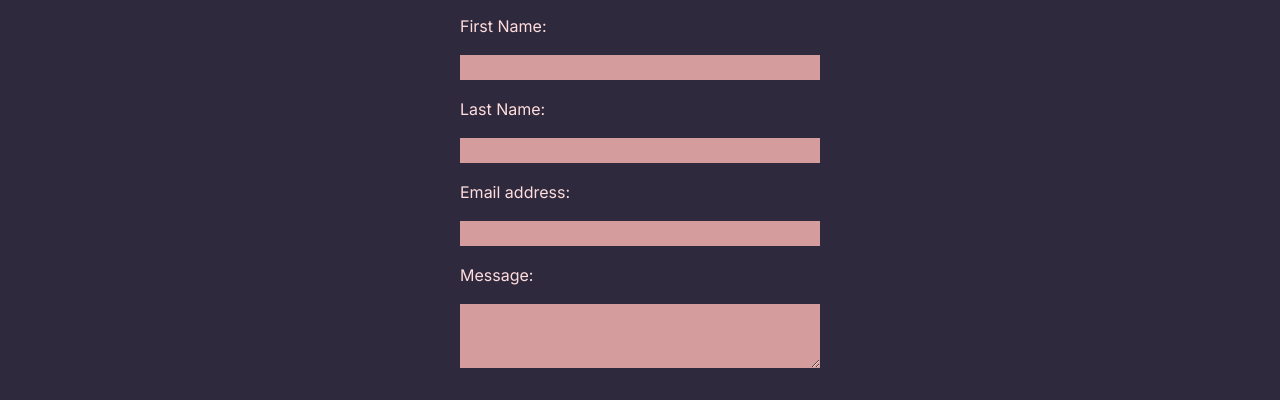
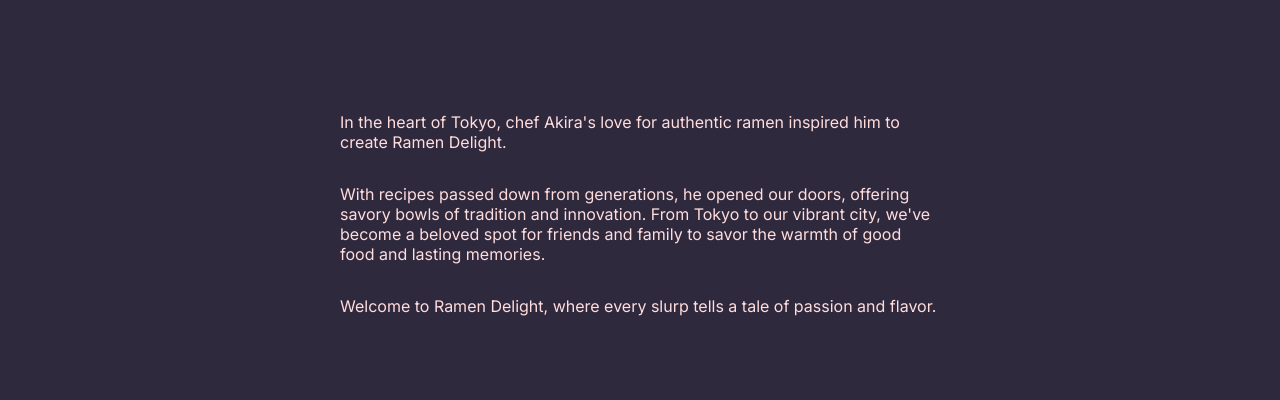
Before and after one commit to porobertdev/restaurant-page, a website built with webpack: page src/index.html in a window 1280 px wide. Shown: the part 68-468 px from the top of the page. Built offline with nearby package versions, Linux system fonts and the light colour scheme.

Commit message:
Add module for about page

```diff
--- /dev/null
+++ b/src/css/about.css
@@ -0,0 +1,9 @@
+#content.about {
+    width: 50%;
+    margin: 0 auto;
+    padding: 6rem 0;
+
+    & p {
+        margin-top: 2rem;
+    }
+}
--- a/src/index.js
+++ b/src/index.js
@@ -4,8 +4,9 @@
 import Home from './navbar/home.js';
 import Menu from './navbar/menu.js';
 import Contact from './navbar/contact.js';
+import About from './navbar/about.js';
 
 const content = document.querySelector('#content');
 
 // for testing till I add event listeners
-content.innerHTML = Contact();
+content.innerHTML = About();
--- /dev/null
+++ b/src/navbar/about.js
@@ -0,0 +1,17 @@
+export default function () {
+    const html = `
+        <p>
+            In the heart of Tokyo, chef Akira's love for authentic ramen inspired him to create Ramen Delight.
+        </p>
+        <p>
+            With recipes passed down from generations, he opened our doors, offering savory bowls of tradition and innovation. From Tokyo to our vibrant city, we've become a beloved spot for friends and family to savor the warmth of good food and lasting memories.
+        </p>
+
+        <p>
+            Welcome to Ramen Delight, where every slurp tells a tale of passion and flavor.
+        </p>
+    `;
+
+    content.classList.add('about');
+    return html;
+}
--- a/src/style.css
+++ b/src/style.css
@@ -3,6 +3,7 @@
 @import './css/home.css';
 @import './css/menu.css';
 @import './css/contact.css';
+@import './css/about.css';
 
 :root {
     --bkg-clr: #2F293D;
```
